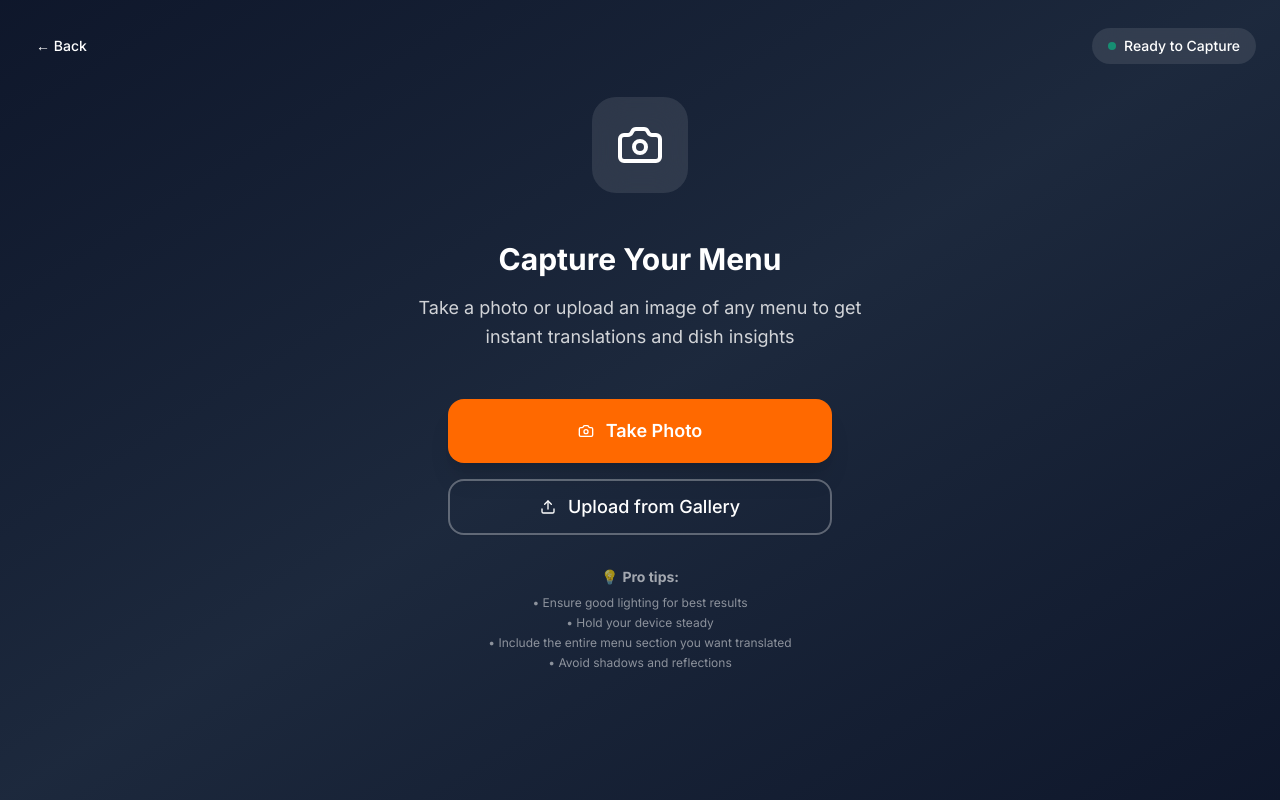
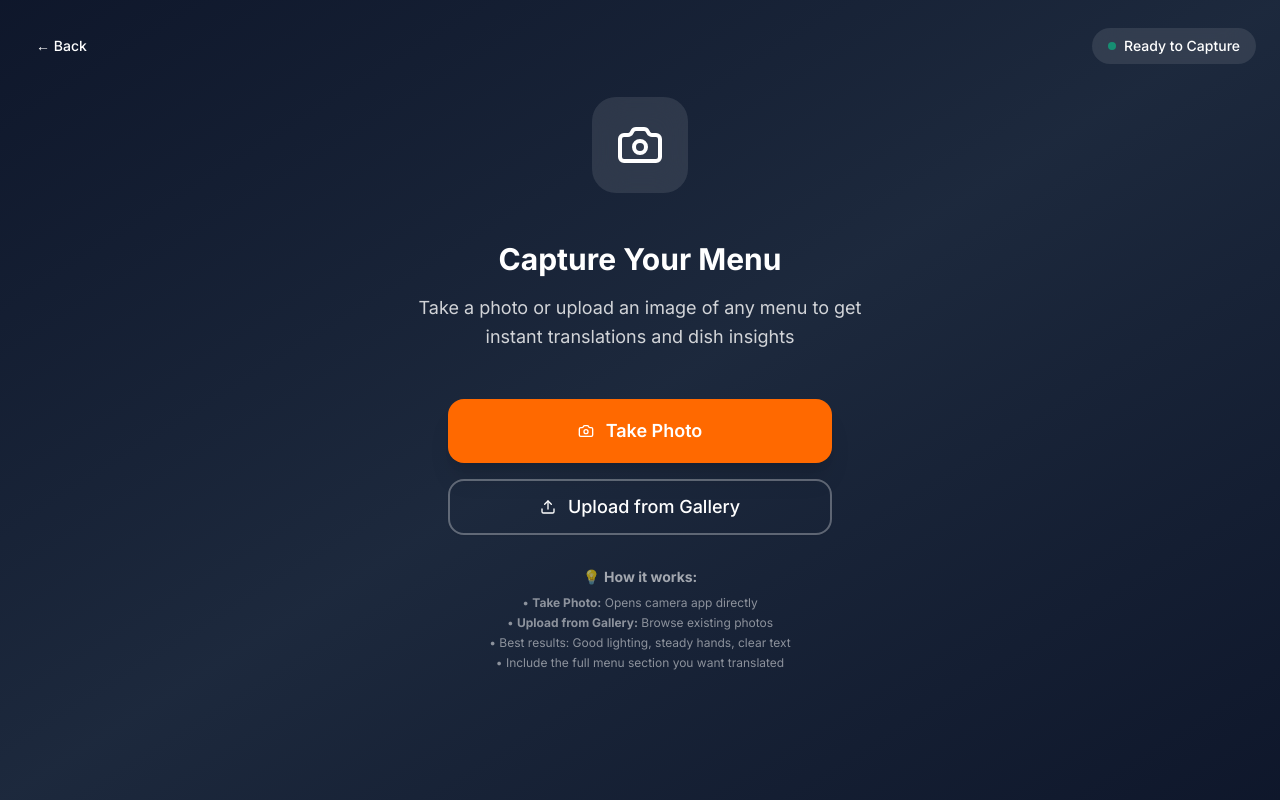
Before and after one commit to psmithdev/menumate, a Next.js app in the folder menumate3/my-app/: page / in a window 1280 px wide. Both pictures are taken after a click on the button "Start Exploring". Built offline with nearby package versions, Linux system fonts and the light colour scheme.

Commit message:
Two buttons UI camera screen

```diff
--- a/menumate3/my-app/app/page.tsx
+++ b/menumate3/my-app/app/page.tsx
@@ -661,6 +661,7 @@ export default function MenuTranslatorDesign() {
     }
   }, [translatedText]);
 
+
   if (currentScreen === "welcome") {
     return (
       <div className="min-h-screen bg-gradient-to-br from-orange-400 via-red-400 to-pink-400 relative overflow-hidden">
@@ -798,21 +799,6 @@ export default function MenuTranslatorDesign() {
       fileInputRef.current?.click();
     };
 
-    const triggerCameraInput = () => {
-      // Create a new file input specifically for camera capture
-      const cameraInput = document.createElement('input');
-      cameraInput.type = 'file';
-      cameraInput.accept = 'image/*';
-      cameraInput.capture = 'environment';
-      cameraInput.style.display = 'none';
-      cameraInput.onchange = (e) => {
-        const event = e as unknown as React.ChangeEvent<HTMLInputElement>;
-        handleFileChange(event);
-      };
-      document.body.appendChild(cameraInput);
-      cameraInput.click();
-      document.body.removeChild(cameraInput);
-    };
 
     return (
       <div className="min-h-screen bg-gradient-to-br from-slate-900 via-slate-800 to-slate-900 relative">
@@ -855,16 +841,30 @@ export default function MenuTranslatorDesign() {
 
           {/* Action Buttons */}
           <div className="space-y-4 w-full max-w-sm">
-            {/* Primary Action - Camera */}
+            {/* Primary Action - Take Photo */}
             <Button
-              onClick={triggerCameraInput}
+              onClick={() => {
+                // Create file input optimized for camera capture
+                const input = document.createElement('input');
+                input.type = 'file';
+                input.accept = 'image/*';
+                input.capture = 'environment'; // Prioritize rear camera
+                input.style.display = 'none';
+                input.onchange = (e) => {
+                  const event = e as unknown as React.ChangeEvent<HTMLInputElement>;
+                  handleFileChange(event);
+                };
+                document.body.appendChild(input);
+                input.click();
+                document.body.removeChild(input);
+              }}
               className="w-full h-16 bg-orange-500 hover:bg-orange-600 text-white rounded-2xl text-lg font-semibold shadow-xl flex items-center justify-center gap-3"
             >
               <Camera className="w-6 h-6" />
               Take Photo
             </Button>
 
-            {/* Secondary Action - Upload */}
+            {/* Secondary Action - Upload from Gallery */}
             <Button
               onClick={triggerFileInput}
               variant="outline"
@@ -885,13 +885,13 @@ export default function MenuTranslatorDesign() {
           {/* Tips */}
           <div className="mt-8 text-center">
             <p className="text-white/60 text-sm mb-2">
-              💡 <strong>Pro tips:</strong>
+              💡 <strong>How it works:</strong>
             </p>
             <ul className="text-white/50 text-xs space-y-1 max-w-sm">
-              <li>• Ensure good lighting for best results</li>
-              <li>• Hold your device steady</li>
-              <li>• Include the entire menu section you want translated</li>
-              <li>• Avoid shadows and reflections</li>
+              <li>• <strong>Take Photo:</strong> Opens camera app directly</li>
+              <li>• <strong>Upload from Gallery:</strong> Browse existing photos</li>
+              <li>• Best results: Good lighting, steady hands, clear text</li>
+              <li>• Include the full menu section you want translated</li>
             </ul>
           </div>
         </div>
```
